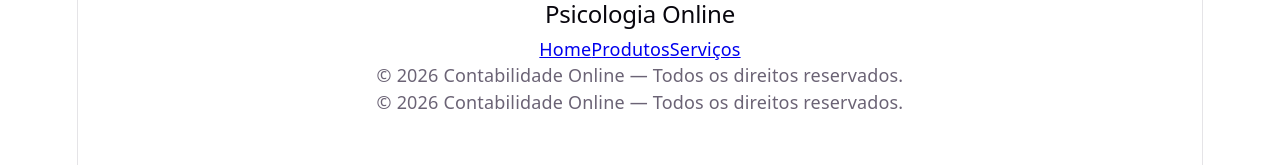
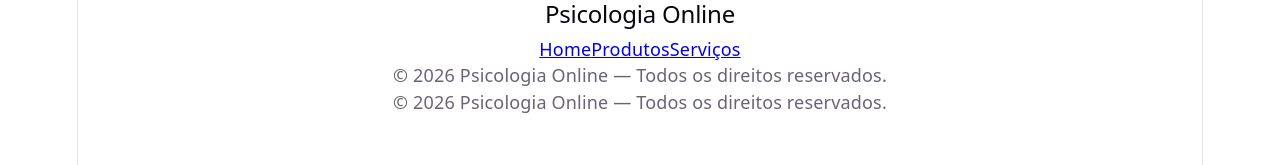
Before and after one commit to xstephaniexsouzax/DS-96231-AtividadeEmDupla, a React (Vite) app in the folder projeto-git-dupla/: page /footer in a window 1280 px wide. Shown: the top 165 px of the page. Built offline with nearby package versions, Linux system fonts and the light colour scheme.

Commit message:
home,servicos, produtos

```diff
--- a/projeto-git-dupla/src/components/Footer/index.jsx
+++ b/projeto-git-dupla/src/components/Footer/index.jsx
@@ -4,7 +4,7 @@
 	return (
 		<footer className="footer-container">
 			<div className="footer-inner">
-				<p>© {new Date().getFullYear()} Contabilidade Online — Todos os direitos reservados.</p>
+				<p>© {new Date().getFullYear()} Psicologia Online — Todos os direitos reservados.</p>
 			</div>
 		</footer>
 	);
```
